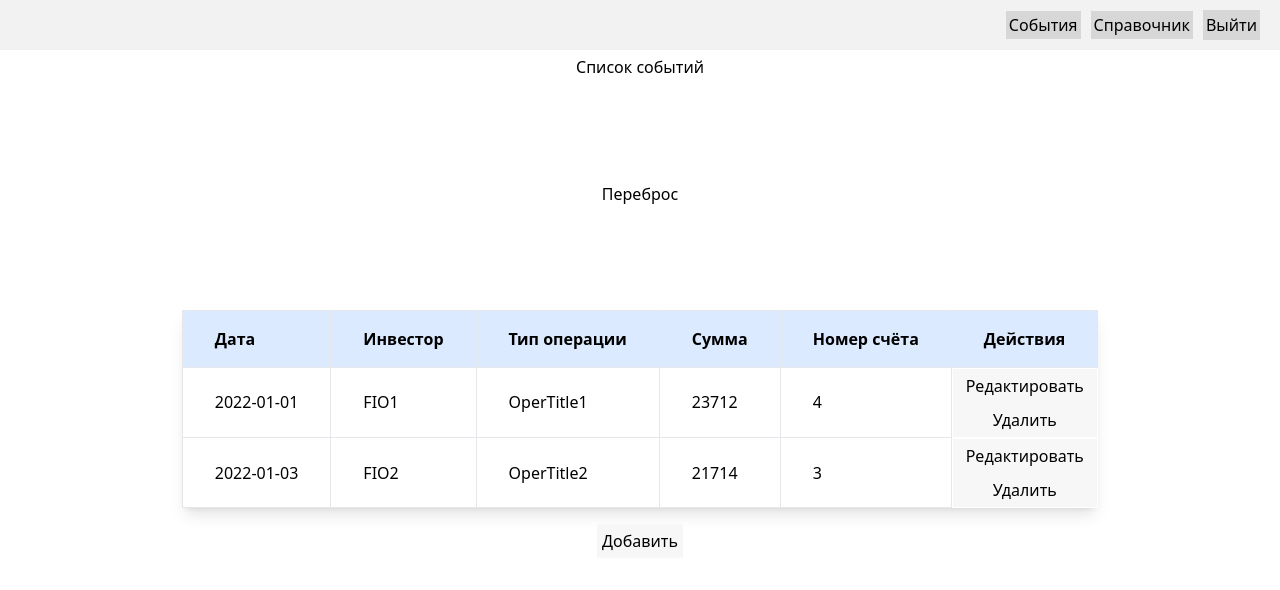
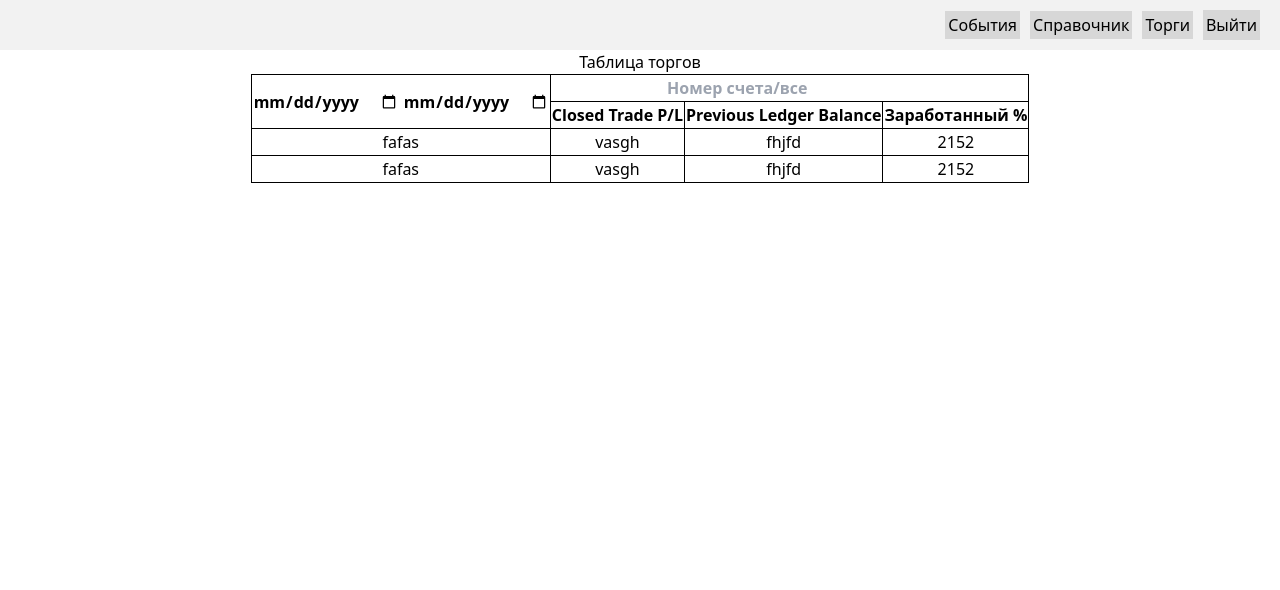
Before and after one commit to tovDmitrij/Nordavind-Investements, a React (Create React App) app in the folder app/client/: page /bargain in a window 1280 px wide. Before the commit this address led to /events. Shown: the top 590 px of the page. Built offline with nearby package versions, Linux system fonts and the light colour scheme; sample sign-in values are in the browser's storage.

Commit message:
Страница и таблица торгов

```diff
--- a/app/client/src/components/UI/navbar/HeaderNavbar.jsx
+++ b/app/client/src/components/UI/navbar/HeaderNavbar.jsx
@@ -27,6 +27,7 @@ export const HeaderNavbar = () => {
             <div className={classes.navbar__links}>
                 <Link className={classes.links} to="/events">События</Link>
                 <Link className={classes.links} to="/directory">Справочник</Link>
+                <Link className={classes.links} to="/bargain">Торги</Link>
                 {/*При добавлении страниц сюда добавлять новые ссылки!*/}
                 <MyButton
                     className={classes.links}
--- /dev/null
+++ b/app/client/src/components/UI/tables/bargainingTable/BargainingTable.jsx
@@ -0,0 +1,37 @@
+import React from "react";
+import './BargainingTable.module.css'
+
+const BargainingTable = ({Data, sample}) => {
+    return(
+       <div>
+         <table>
+            <caption>Таблица торгов</caption>
+            <thead>
+                <tr>
+                <th  rowspan="2"><input type="date" placeholder="Дата/период"/> <input type="date" placeholder="Дата/период"/> </th>
+                <th colspan="3"><input type="number" placeholder="Номер счета/все"/>  </th>
+                </tr>
+                <tr>
+                    <th >Closed Trade P/L </th>
+                    <th >Previous Ledger Balance </th>
+                    <th >Заработанный %</th>
+
+                </tr>
+            </thead>
+            <tbody>
+                {Data.map((row)=> (
+                     <tr>
+                        <td align="center">{row.Time}</td>
+                        <td align="center">{row.Numbers} </td>
+                        <td align="center">{row.Balance}</td>
+                        <td align="center">{row.Percent}</td>
+                     </tr>
+
+                ))}
+
+            </tbody>
+         </table>
+       </div>
+    )
+}
+export default BargainingTable;
--- /dev/null
+++ b/app/client/src/components/UI/tables/bargainingTable/BargainingTable.module.css
@@ -0,0 +1,3 @@
+ th, td {
+    border: 1px solid;
+  }
--- /dev/null
+++ b/app/client/src/pages/bargaining/BargainingPage.jsx
@@ -0,0 +1,26 @@
+import React, {useState, useEffect} from "react";
+import BargainingTable from "../../components/UI/tables/bargainingTable/BargainingTable";
+
+
+const BargainingPage = () =>{
+    const[Bargaindata, setBargaindata] = useState([]);
+
+
+
+
+    const GenerateData = () =>{
+        setBargaindata([{Time:'fafas',Numbers:'vasgh', Balance:'fhjfd', Percent:'2152'},{Time:'fafas',Numbers:'vasgh', Balance:'fhjfd', Percent:'2152'}])
+
+    }
+    useEffect (() =>{GenerateData()}, [])
+    return(
+        <div className="grid gap-4 grid-cols-1 grid-rows-4">
+            <BargainingTable Data={Bargaindata}/>
+
+
+        </div>
+
+
+    )
+}
+export default BargainingPage;
--- a/app/client/src/router/routes.js
+++ b/app/client/src/router/routes.js
@@ -2,6 +2,7 @@ import { SignInPage } from '../pages/signIn/SignInPage'
 import { SignUpPage } from '../pages/signUp/SignUpPage'
 import { EventsPage } from '../pages/events/EventsPage'
 import  DirectoryPage  from '../pages/directory/DirectoryPage'
+import BargainingPage from '../pages/bargaining/BargainingPage'
 
 
 
@@ -10,7 +11,8 @@ import  DirectoryPage  from '../pages/directory/DirectoryPage'
  */
 export const privateRoutes = [
     {path: '/events',   element: EventsPage},
-    {path: '/directory', element: DirectoryPage}
+    {path: '/directory', element: DirectoryPage},
+    {path: '/bargain', element:BargainingPage}
 ];
 
 /**
```
Also changed, not shown: app/client/src/pages/bargaining/BargainingPage.module.css (added).
